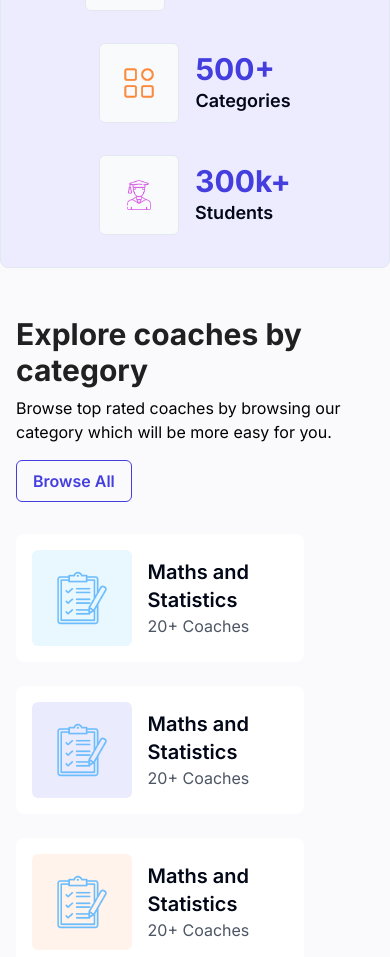
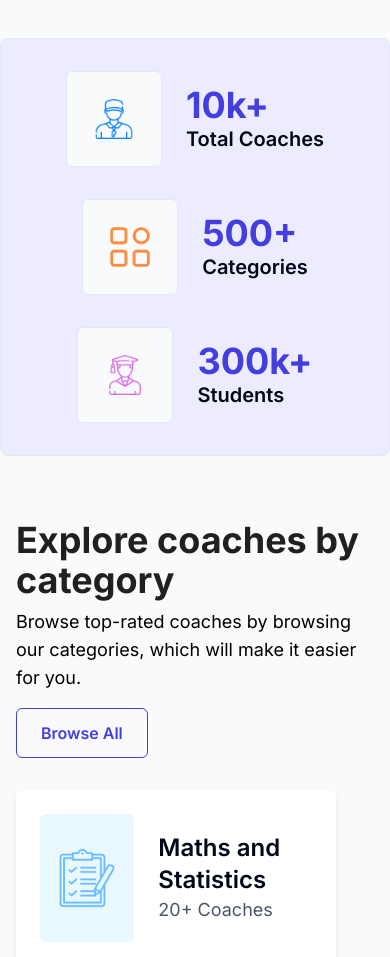
Before and after one commit to MatchGenius20/webapp, a Next.js app: page / in a window 390 px wide. Shown: the part 1040-1997 px from the top of the page. Built offline with nearby package versions, Linux system fonts and the light colour scheme.

Commit message:
Refractored

```diff
--- a/src/components/Category.tsx
+++ b/src/components/Category.tsx
@@ -3,11 +3,11 @@ import Link from 'next/link';
 
 const categories = [
   { name: "Maths and Statistics", coaches: "20+ Coaches", bgColor: "#E9F8FF" },
-  { name: "Maths and Statistics", coaches: "20+ Coaches", bgColor: "#EBEBFE" },
-  { name: "Maths and Statistics", coaches: "20+ Coaches", bgColor: "#FFF3EC" },
-  { name: "Maths and Statistics", coaches: "20+ Coaches", bgColor: "#FDEFEE" },
-  { name: "Maths and Statistics", coaches: "20+ Coaches", bgColor: "#FBEEFD" },
-  { name: "Maths and Statistics", coaches: "20+ Coaches", bgColor: "#EFFCF5" },
+  { name: "Science and Technology", coaches: "30+ Coaches", bgColor: "#EBEBFE" },
+  { name: "Arts and Humanities", coaches: "25+ Coaches", bgColor: "#FFF3EC" },
+  { name: "Business and Finance", coaches: "15+ Coaches", bgColor: "#FDEFEE" },
+  { name: "Health and Wellness", coaches: "10+ Coaches", bgColor: "#FBEEFD" },
+  { name: "Languages", coaches: "40+ Coaches", bgColor: "#EFFCF5" },
 ];
 
 const CategoryPage: React.FC = () => {
@@ -15,16 +15,16 @@ const CategoryPage: React.FC = () => {
     <div className="max-w-7xl mx-auto px-4 sm:px-6 lg:px-8 py-12">
       <div className="flex flex-col md:flex-row justify-between items-start md:items-center mb-8">
         <div className="flex flex-col">
-          <h2 className="text-3xl font-bold text-[#202020] mb-2">Explore coaches by category</h2>
-          <p className="text-[#000000]">Browse top rated coaches by browsing our category which will be more easy for you.</p>
+          <h2 className="text-4xl font-bold text-[#202020] mb-2">Explore coaches by category</h2>
+          <p className="text-lg text-[#000000]">Browse top-rated coaches by browsing our categories, which will make it easier for you.</p>
         </div>
         <div className="mt-4 md:mt-0">
           <Link href="/browse-all" passHref>
-            <div className="text-[#443EDE] border border-[#443EDE] px-4 py-2 rounded-md cursor-pointer font-semibold text-center hover:text-purple-700">Browse All</div>
+            <div className="text-[#443EDE] border border-[#443EDE] px-6 py-3 rounded-md cursor-pointer font-semibold text-center hover:text-purple-700">Browse All</div>
           </Link>
         </div>
       </div>
-      <div className="grid grid-cols-1 sm:grid-cols-2 lg:grid-cols-3 gap-6">
+      <div className="grid grid-cols-1 sm:grid-cols-2 lg:grid-cols-3 gap-8">
         {categories.map((category, index) => (
           <CategoryCard
             key={index}
--- a/src/components/CategryCard.tsx
+++ b/src/components/CategryCard.tsx
@@ -6,21 +6,19 @@ type CategoryCardProps = {
   bgColor: string;
 };
 
-const CategoryCard   = ({ name ,coaches, bgColor }:CategoryCardProps) => {
+const CategoryCard = ({ name, coaches, bgColor }: CategoryCardProps) => {
   return (
-    <>
     <div
-      className="flex items-center p-4 bg-[#FFFFFF]  rounded-lg" style={ {maxWidth: '18rem'} }
+      className="flex items-center p-6 bg-[#FFFFFF] rounded-lg shadow-md" style={{ maxWidth: '20rem' }}
     >
-      <div className="w-32 h-24 flex  items-center justify-center flex-col  rounded-md" style={{ backgroundColor: bgColor}}>
-        <Image height={54} width={54} alt="icon" src="/images/assessment 1.png" />
+      <div className="w-32 h-32 flex items-center justify-center flex-col rounded-md" style={{ backgroundColor: bgColor }}>
+        <Image height={60} width={60} alt="icon" src="/images/assessment 1.png" />
       </div>
-      <div className='bg-[#FFFFFF] px-4 w-48'>
-        <h3 className="text-xl font-semibold">{name}</h3>
-        <p className="text-gray-600">{coaches}</p>
+      <div className='bg-[#FFFFFF] px-6 w-56'>
+        <h3 className="text-2xl font-semibold">{name}</h3>
+        <p className="text-lg text-gray-600">{coaches}</p>
       </div>
     </div>
-  </>
   );
 };
 
--- a/src/components/CoachList.tsx
+++ b/src/components/CoachList.tsx
@@ -46,9 +46,10 @@ const coaches: Coach[] = [
   {
     name: 'Bejamin Brody',
     description: 'I am a Maths instructor for past 15 years.',
-    rating: 3,
+    rating: 5,
     imageUrl: '/images/coachpic.png',
   },
+
   // Add more coach objects as needed
 ];
 
@@ -61,19 +62,19 @@ const CoachList: React.FC = () => {
   }, []);
 
   return (
-    <div className="flex flex-col items-center py-10 bg-[#EDECFF]" data-aos="slide-right">
-      <div className="flex flex-col lg:flex-row lg:justify-between items-center w-full max-w-4xl px-4 mb-10">
-        <div className="text-center lg:text-left lg:ml-[-166px]" data-aos="slide-right">
-          <h1 className="text-2xl lg:text-3xl font-bold mb-2">Top Rated Coaches</h1>
-          <p className="text-base lg:text-lg text-[#000000] py-2">Get consultation from the best coaches.</p>
+    <div className="flex flex-col items-center py-14 bg-[#EDECFF]" data-aos="slide-right">
+      <div className="flex flex-col lg:flex-row lg:justify-between items-center w-full max-w-6xl px-6 mb-14">
+        <div className="text-center lg:text-left" data-aos="slide-right">
+          <h1 className="text-3xl lg:text-4xl font-bold mb-3">Top Rated Coaches</h1>
+          <p className="text-lg lg:text-xl text-[#000000] py-3">Get consultation from the best coaches.</p>
         </div>
-        <div className="mt-4 lg:mt-0 lg:mr-[-189px]" data-aos="slide-right" data-aos-delay="100">
+        <div className="mt-6 lg:mt-0" data-aos="slide-right" data-aos-delay="100">
           <Link href="/all-coaches" passHref>
-            <button className="border border-[#443EDE] px-4 py-2 lg:px-5 lg:py-3 bg-[#FFFFFF] text-[#443EDE] hover:text-purple-600 rounded-lg font-bold text-sm lg:text-base">All Coaches</button>
+            <button className="border border-[#443EDE] px-6 py-3 lg:px-7 lg:py-4 bg-[#FFFFFF] text-[#443EDE] hover:text-purple-600 rounded-lg font-bold text-base lg:text-lg">All Coaches</button>
           </Link>
         </div>
       </div>
-      <div className="grid grid-cols-1 sm:grid-cols-2 lg:grid-cols-3 gap-6 lg:gap-7 justify-center" data-aos="slide-right" data-aos-delay="200">
+      <div className="grid grid-cols-1 sm:grid-cols-2 lg:grid-cols-3 gap-8 lg:gap-10 justify-center" data-aos="slide-right" data-aos-delay="200">
         {coaches.map((coach, index) => (
           <CoachCard
             key={index}
--- a/src/components/Navbar.tsx
+++ b/src/components/Navbar.tsx
@@ -9,8 +9,8 @@ const Navbar = () => {
 
   return (
     <nav className="bg-white shadow-md">
-      <div className="max-w-7xl mx-auto px-4 sm:px-6 lg:px-8">
-        <div className="flex justify-between items-center h-16 relative">
+      <div className="max-w-full mx-auto px-8 sm:px-8 lg:px-16">
+        <div className="flex justify-between items-center h-20 relative">
           <div className="flex items-center">
             <Link href="/" className="text-2xl text-[#443EDE] font-bold">
               DebatesMatch
@@ -25,7 +25,7 @@ const Navbar = () => {
             >
               <svg
                 xmlns="http://www.w3.org/2000/svg"
-                className="h-6 w-6"
+                className="h-8 w-8"
                 fill="none"
                 viewBox="0 0 24 24"
                 stroke="currentColor"
@@ -41,24 +41,24 @@ const Navbar = () => {
           </div>
 
           {/* Desktop Navigation */}
-          <div className="hidden md:flex space-x-8">
-            <Link href="/" className="text-[#1E1E1E] hover:text-gray-700 font-semibold">
+          <div className="hidden md:flex space-x-10">
+            <Link href="/" className="text-[#1E1E1E] hover:text-gray-700 font-semibold text-lg">
               Home
             </Link>
-            <Link href="/find-coach" className="text-[#1E1E1E] hover:text-gray-700 font-semibold">
+            <Link href="/find-coach" className="text-[#1E1E1E] hover:text-gray-700 font-semibold text-lg">
               Find Coach
             </Link>
-            <Link href="/about" className="text-[#1E1E1E] hover:text-gray-700 font-semibold">
+            <Link href="/about" className="text-[#1E1E1E] hover:text-gray-700 font-semibold text-lg">
               About
             </Link>
           </div>
 
           {/* Desktop Sign In and Register Buttons */}
-          <div className="hidden md:flex items-center space-x-4 gap-4">
-            <Link href="/sign-in" className="text-[#1E1E1E] hover:text-gray-700 font-semibold px-3">
+          <div className="hidden md:flex items-center space-x-6">
+            <Link href="/sign-in" className="text-[#1E1E1E] hover:text-gray-700 font-semibold text-lg px-4">
               Sign In
             </Link>
-            <Link href="/register" className="bg-[#443EDE] text-[#ffff] font-semibold px-6 py-2 rounded-md hover:bg-[#3836c4]">
+            <Link href="/register" className="bg-[#443EDE] text-white font-semibold text-lg px-8 py-3 rounded-md hover:bg-[#3836c4]">
               Register
             </Link>
           </div>
@@ -68,16 +68,16 @@ const Navbar = () => {
             className={`fixed top-0 right-0 h-full bg-white z-50 transition-transform duration-300 ease-in-out md:hidden ${
               isOpen ? 'translate-x-0' : 'translate-x-full'
             }`}
-            style={{ width: '250px' }} // Set the width of the mobile menu
+            style={{ width: '300px' }} // Set the width of the mobile menu
           >
-            <div className="flex flex-col items-start pt-16 px-6">
+            <div className="flex flex-col items-start pt-16 px-8">
               <button
                 onClick={handleToggle}
-                className="text-[#443EDE] hover:text-[#3836c4] focus:outline-none mb-4"
+                className="text-[#443EDE] hover:text-[#3836c4] focus:outline-none mb-6"
               >
                 <svg
                   xmlns="http://www.w3.org/2000/svg"
-                  className="h-6 w-6"
+                  className="h-8 w-8"
                   fill="none"
                   viewBox="0 0 24 24"
                   stroke="currentColor"
@@ -90,19 +90,19 @@ const Navbar = () => {
                   />
                 </svg>
               </button>
-              <Link href="/" className="text-[#1E1E1E] hover:text-gray-700 font-semibold py-2" onClick={handleToggle}>
+              <Link href="/" className="text-[#1E1E1E] hover:text-gray-700 font-semibold text-lg py-3" onClick={handleToggle}>
                 Home
               </Link>
-              <Link href="/find-coach" className="text-[#1E1E1E] hover:text-gray-700 font-semibold py-2" onClick={handleToggle}>
+              <Link href="/find-coach" className="text-[#1E1E1E] hover:text-gray-700 font-semibold text-lg py-3" onClick={handleToggle}>
                 Find Coach
               </Link>
-              <Link href="/about" className="text-[#1E1E1E] hover:text-gray-700 font-semibold py-2" onClick={handleToggle}>
+              <Link href="/about" className="text-[#1E1E1E] hover:text-gray-700 font-semibold text-lg py-3" onClick={handleToggle}>
                 About
               </Link>
-              <Link href="/sign-in" className="text-[#1E1E1E] hover:text-gray-700 font-semibold py-2" onClick={handleToggle}>
+              <Link href="/sign-in" className="text-[#1E1E1E] hover:text-gray-700 font-semibold text-lg py-3" onClick={handleToggle}>
                 Sign In
               </Link>
-              <Link href="/register" className="bg-[#443EDE] text-[#ffff] font-semibold px-6 py-2 rounded-md hover:bg-[#3836c4] mt-4" onClick={handleToggle}>
+              <Link href="/register" className="bg-[#443EDE] text-white font-semibold text-lg px-8 py-3 rounded-md hover:bg-[#3836c4] mt-6" onClick={handleToggle}>
                 Register
               </Link>
             </div>
--- a/src/components/Stats.tsx
+++ b/src/components/Stats.tsx
@@ -13,38 +13,40 @@ const Stats = () => {
   }, []);
 
   return (
+    <div className="bg-gray-50 py-4">
       <div className="max-w-6xl mx-auto px-4 sm:px-6 lg:px-8 bg-[#EDECFF] py-8 border rounded-lg">
         <div className="flex flex-col md:flex-row justify-around items-center space-y-8 md:space-y-0">
-        <div className="flex flex-row items-center space-x-4" data-aos="slide-left">
-          <div className="px-2 py-2 bg-slate-50 border rounded-md h-20 w-20 flex items-center justify-center">
-            <Image height={30} width={30} alt="coach" src="/images/coach 1.png" />
+          <div className="flex flex-row items-center space-x-6" data-aos="slide-left">
+            <div className="px-4 py-4 bg-slate-50 border rounded-md h-24 w-24 flex items-center justify-center">
+              <Image height={40} width={40} alt="coach" src="/images/coach 1.png" />
             </div>
             <div className="flex flex-col">
-            <p className="text-3xl font-bold text-[#443EDE]">10k+</p>
-            <p className="text-lg font-semibold">Total Coaches</p>
+              <p className="text-4xl font-bold text-[#443EDE]">10k+</p>
+              <p className="text-xl font-semibold">Total Coaches</p>
             </div>
           </div>
-        <div className="flex flex-row items-center space-x-4" data-aos="slide-left" data-aos-delay="200">
-          <div className="px-2 py-2 bg-slate-50 border rounded-md h-20 w-20 flex items-center justify-center">
-            <Image height={30} width={30} alt="category" src="/images/category.png" />
+          <div className="flex flex-row items-center space-x-6" data-aos="slide-left" data-aos-delay="200">
+            <div className="px-4 py-4 bg-slate-50 border rounded-md h-24 w-24 flex items-center justify-center">
+              <Image height={40} width={40} alt="category" src="/images/category.png" />
             </div>
             <div className="flex flex-col">
-            <p className="text-3xl font-bold text-[#443EDE]">500+</p>
-            <p className="text-lg font-semibold">Categories</p>
+              <p className="text-4xl font-bold text-[#443EDE]">500+</p>
+              <p className="text-xl font-semibold">Categories</p>
             </div>
           </div>
-        <div className="flex flex-row items-center space-x-4" data-aos="slide-left" data-aos-delay="200">
-          <div className="px-2 py-2 bg-slate-50 border rounded-md h-20 w-20 flex items-center justify-center">
-            <Image height={30} width={30} alt="students" src="/images/gra.png" />
+          <div className="flex flex-row items-center space-x-6" data-aos="slide-left" data-aos-delay="200">
+            <div className="px-4 py-4 bg-slate-50 border rounded-md h-24 w-24 flex items-center justify-center">
+              <Image height={40} width={40} alt="students" src="/images/gra.png" />
             </div>
             <div className="flex flex-col">
-            <p className="text-3xl font-bold text-[#443EDE]">300k+</p>
-            <p className="text-lg font-semibold">Students</p>
+              <p className="text-4xl font-bold text-[#443EDE]">300k+</p>
+              <p className="text-xl font-semibold">Students</p>
+            </div>
           </div>
         </div>
       </div>
     </div>
   );
-}
+};
 
 export default Stats;
```
Also changed, not shown: src/components/CoachCard.tsx (+6 -6 lines), src/components/Info.tsx (+12 -12 lines), src/components/ReviewCard.tsx (+69 -60 lines). Lines whose indentation alone changed are shown as unchanged.
